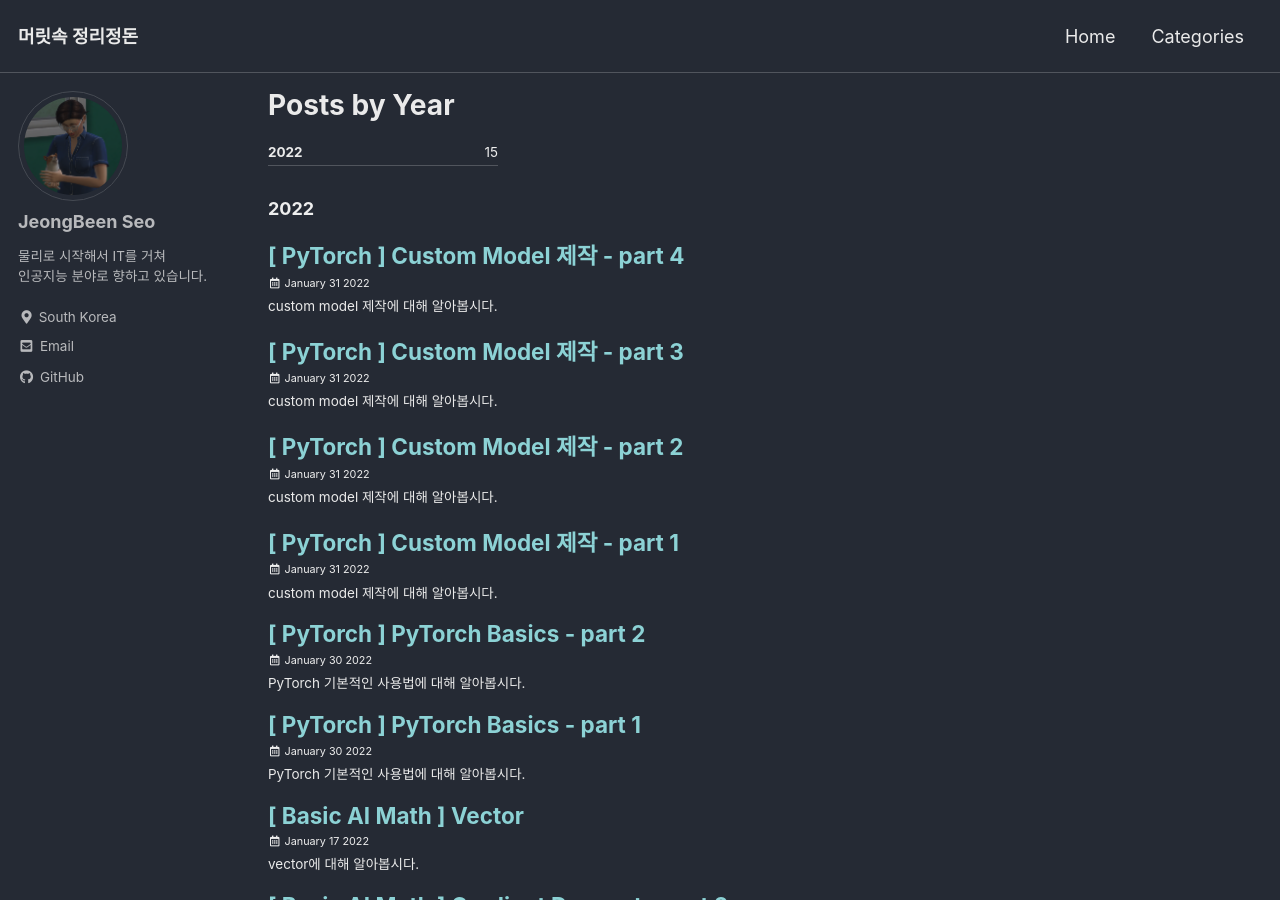
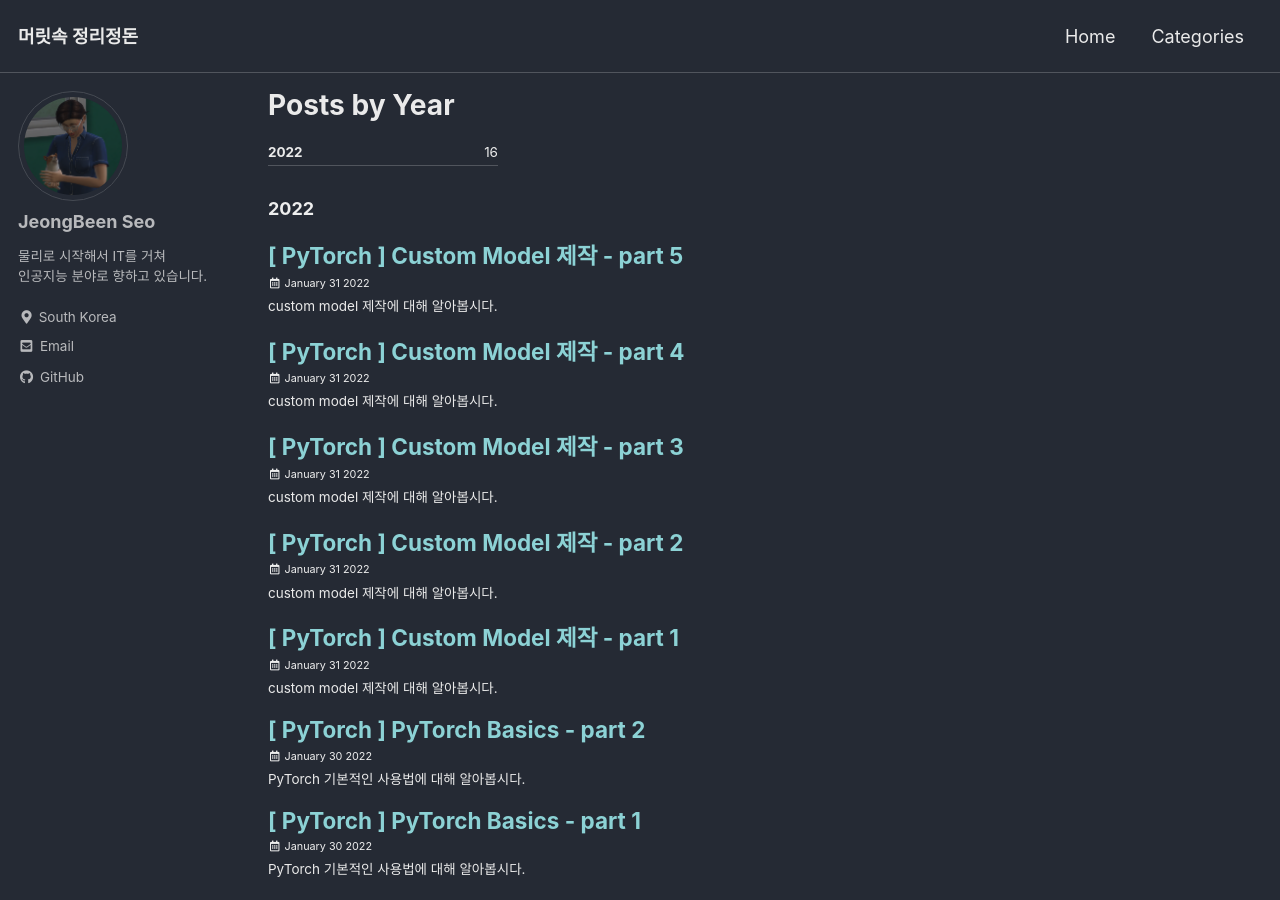
Before and after one commit to claire-1125/claire-1125.github.io, a Jekyll site: the page built from _pages/year-archive.md, in a window 1280 px wide and 900 px high. Built offline with Jekyll 4.4.1, drawn with Linux system fonts in a browser that asks for light colours; cached includes are drawn as plain includes; some of the changed lines change nothing that is shown.

Commit message:
committed in Feb 3

````diff
--- /dev/null
+++ b/_posts/2022-01-31-custom_model_5.md
@@ -0,0 +1,170 @@
+---
+title: "[ PyTorch ]  Custom Model 제작 - part 5"
+date: 2022-01-31
+excerpt: "custom model 제작에 대해 알아봅시다."
+categories: PyTorch
+toc: true
+toc_sticky: true
+---
+
+
+## hook
+
+- **패키지화된 코드**에서 **custom 코드를 중간에 실행**시킬 수 있도록 만들어 놓은 **인터페이스**
+- 사용 목적
+    - 프로그램 실행 로직 분석
+    - 프로그램 추가 기능 제공
+- 종류
+    - pre-hook
+        - **기존**의 프로그램이 **실행되기 전 수행**
+    - hook
+        - **기존**의 프로그램이 **실행되고 난 후 수행**
+- 사용 방법
+
+    ```python
+    # hook 함수 정의
+    def hook_func():
+    		"""
+    		hook이 실행할 내용 작성
+    		"""
+
+    # hook을 사용할 객체(tensor, module) 생성
+    model = Model()
+
+    # 해당 객체에 hook 등록
+    model.register_forward_hook(hook_func)
+    ```
+
+
+## PyTorch의 hook
+
+### **Tensor에 적용하는 hook**
+
+- **backward hook**
+    - 종류
+        - hook → **register_hook()**
+    - 예시
+
+        ```python
+        class Model(nn.Module):
+            def __init__(self):
+                super().__init__()
+                self.W = Parameter(torch.Tensor([5]))
+
+            def forward(self, x1, x2):
+                output = x1 * x2
+                output = output * self.W
+                return output
+
+        # 모델 생성
+        model = Model()
+
+        # Model의 Parameter W의 gradient 값을 저장하기 위한 list
+        answer = []
+
+        def tensor_hook(grad):
+            answer.extend(grad)
+
+        # 내가 정의한 hook을 실제로 모듈 내의 tensor(여기서는 weight)에 적용
+        model.W.register_hook(tensor_hook)
+
+        x1 = torch.rand(1, requires_grad=True)
+        x2 = torch.rand(1, requires_grad=True)
+
+        output = model(x1, x2)
+        output.backward()
+
+        if answer == [model.W.grad]:
+            print(True)
+        else:
+            print(False)
+
+        """
+        출력결과 : True
+        """
+        ```
+
+
+### **Module에 적용하는 hook**
+
+- **forward hook**
+    - 종류
+        - pre-hook → **register_forward_pre_hook()**
+        - hook → **register_forward_hook()**
+    - 예시
+
+        ```python
+        class Add(nn.Module):
+            def __init__(self):
+                super().__init__()
+
+            def forward(self, x1, x2):
+                output = torch.add(x1, x2)
+                return output
+
+        # 전파되는 output 값에 5를 더한다.
+        def hook(module, output):
+            output += 5
+
+        # 모델 생성
+        add = Add()
+
+        # 내가 정의한 hook을 실제로 모듈에 적용하는 과정
+        add.register_forward_hook(hook)
+
+        x1, x2 = torch.rand(1), torch.rand(1)
+        print(x1,",",x2)
+        output = add(x1, x2)
+        print(output)
+
+        """
+        실행결과 : x1 + x2의 값에 5가 더해진 값이 출력된다.
+        """
+        ```
+
+- **backward hook**
+    - 종류
+        - hook → **register_full_backward_hook()**
+    - 예시
+
+        ```python
+        class Model(nn.Module):
+            def __init__(self):
+                super().__init__()
+                self.W = Parameter(torch.Tensor([5]))
+
+            def forward(self, x1, x2):
+                output = x1 * x2
+                output = output * self.W
+
+                return output
+
+        # 모델 생성
+        model = Model()
+
+        # x1.grad, x2.grad, output.grad 순서로 list에 넣는다.
+        answer = []
+
+        def module_hook(module, grad_input, grad_output):
+            answer.extend(grad_input)
+            answer.extend(grad_output)
+
+        # 내가 정의한 hook을 실제로 모듈에 적용시키는 과정
+        model.register_full_backward_hook(module_hook)
+
+        x1 = torch.rand(1, requires_grad=True)
+        x2 = torch.rand(1, requires_grad=True)
+
+        output = model(x1, x2)
+        output.retain_grad()
+        output.backward()
+
+        if answer == [x1.grad, x2.grad, output.grad]:
+            print(True)
+        else:
+            print(False)
+
+        """
+        출력결과 : True
+        """
+        ```
````
Also changed, not shown: _posts/2022-01-31-custom_model_4.md (+6 -6 lines).
